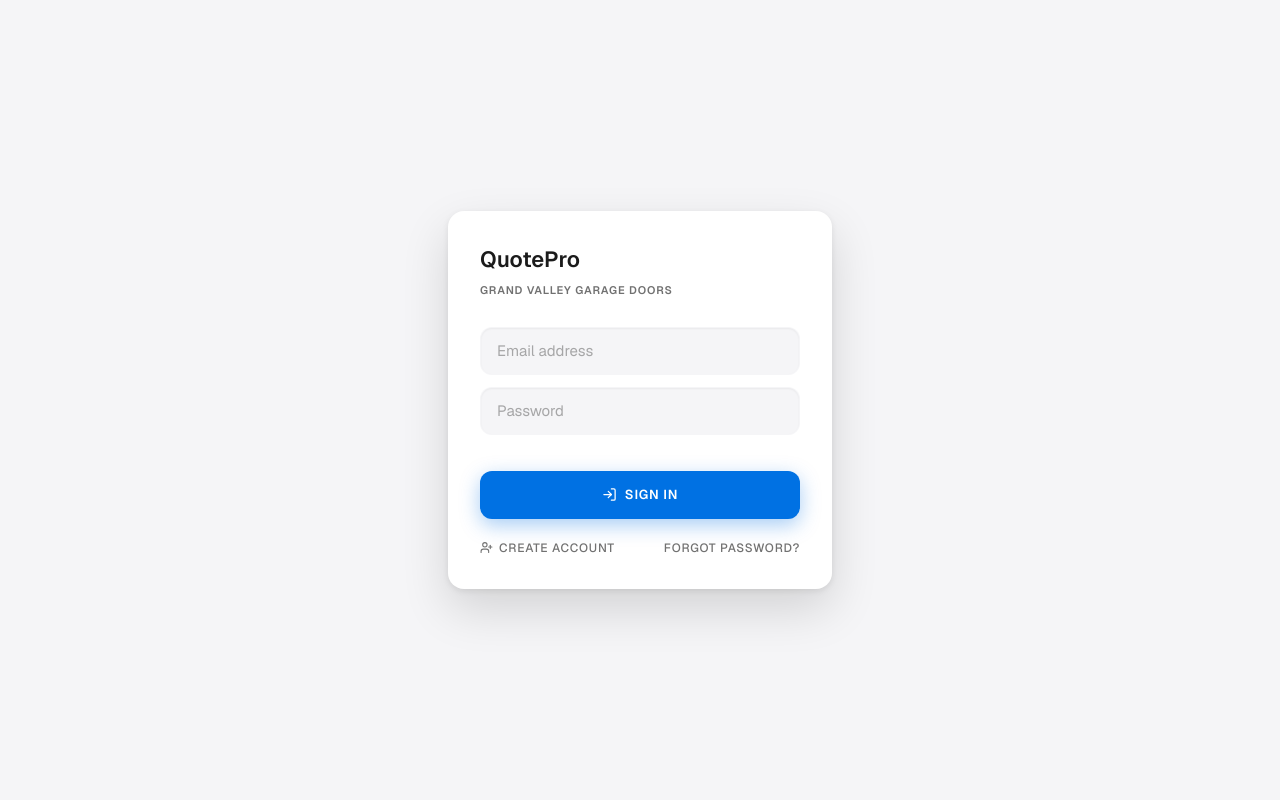
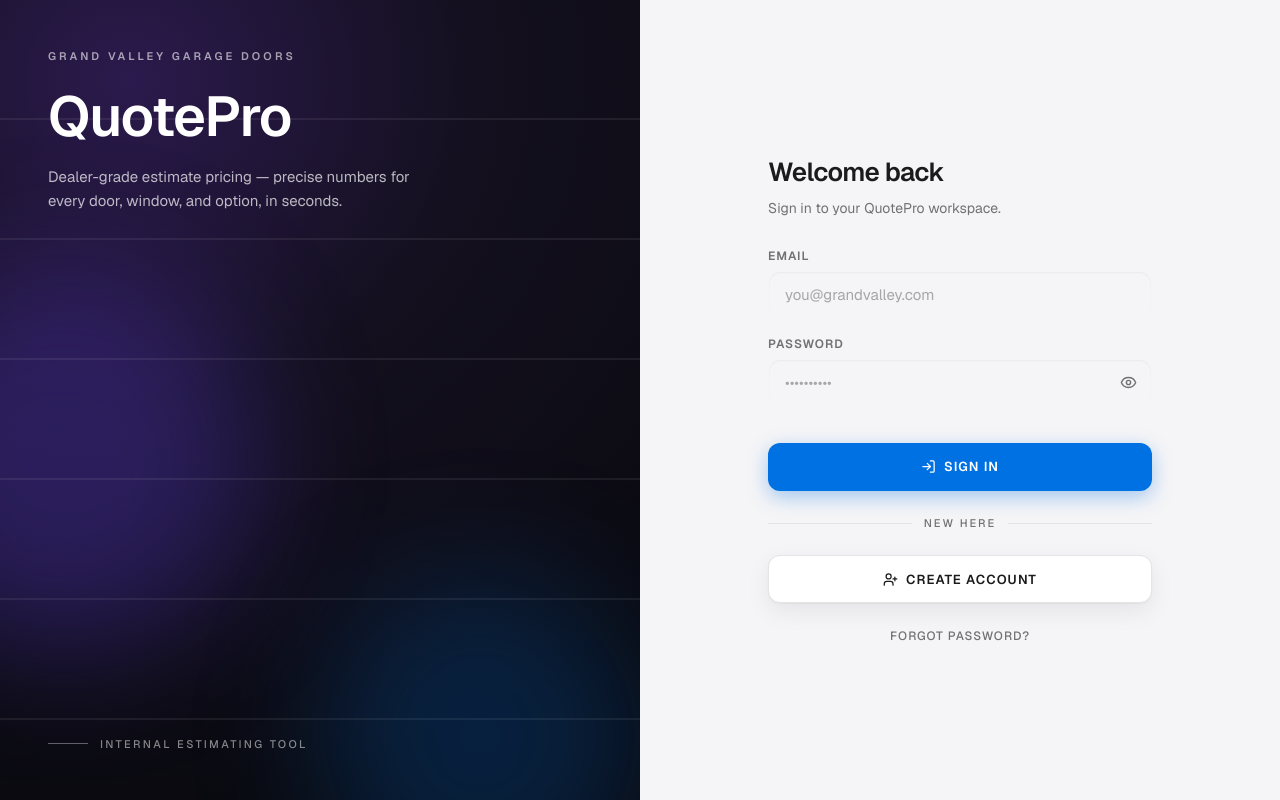
Before and after one commit to CryptoCode14/QuotePro, a React (Vite) app: page / in a window 1280 px wide. Shown: the top 800 px of the page. Built offline with nearby package versions, Linux system fonts and the light colour scheme.

Commit message:
Premium login screen: branded split layout, show/hide password toggle

```diff
--- a/src/components/AuthGate.tsx
+++ b/src/components/AuthGate.tsx
@@ -1,5 +1,5 @@
 import { useState } from "react";
-import { LogIn, UserPlus } from "lucide-react";
+import { Eye, EyeOff, LogIn, UserPlus } from "lucide-react";
 import { Input } from "@/components/ui/input";
 import { cn } from "@/lib/utils";
 
@@ -16,12 +16,15 @@ interface AuthGateProps {
 }
 
 /**
- * Login gate — Supabase email/password auth. Same flows and strings as v5:
+ * Login gate — Supabase email/password auth. Same flows as v5:
  * SIGN IN / CREATE ACCOUNT / FORGOT PASSWORD?, session-driven show/hide.
+ *
+ * Premium split design: fixed dark brand panel + clean themed form panel.
  */
 export function AuthGate({ open, onLogin, onSignup, onReset }: AuthGateProps) {
   const [email, setEmail] = useState("");
   const [password, setPassword] = useState("");
+  const [showPassword, setShowPassword] = useState(false);
   const [error, setError] = useState("");
   const [errorOk, setErrorOk] = useState(false);
   const [busy, setBusy] = useState(false);
@@ -54,54 +57,148 @@ export function AuthGate({ open, onLogin, onSignup, onReset }: AuthGateProps) {
     }
   };
 
-  const linkBtn =
-    "flex items-center gap-1.5 text-[12px] font-medium uppercase tracking-[0.06em] text-muted transition-colors duration-150 hover:text-ink disabled:opacity-50";
+  const submitLogin = () => run(() => onLogin(email, password));
 
   return (
     <div
       id="login-overlay"
       role="dialog"
       aria-modal="true"
-      aria-label="Sign in"
-      className="fixed inset-0 z-50 flex items-center justify-center bg-bg p-4"
+      aria-label="Sign in to QuotePro"
+      className="fixed inset-0 z-50 overflow-y-auto bg-bg"
     >
-      <div className="w-full max-w-sm rounded-2xl bg-surface p-8 shadow-pop">
-        <div className="mb-7">
-          <div className="font-sans text-[22px] font-semibold text-ink">
+      <div className="grid min-h-full md:grid-cols-2">
+        {/* Brand panel — fixed premium dark, always. */}
+        <div
+          className="relative hidden overflow-hidden md:flex md:flex-col md:justify-between md:p-12"
+          style={{
+            background:
+              "radial-gradient(120% 90% at 20% 10%, #2b1a4d 0%, #14101f 45%, #0a0a10 100%)",
+          }}
+          aria-hidden="true"
+        >
+          {/* Soft accent glows */}
+          <div
+            className="pointer-events-none absolute -left-32 top-1/3 h-96 w-96 rounded-full blur-3xl"
+            style={{ background: "rgba(108, 71, 255, 0.28)" }}
+          />
+          <div
+            className="pointer-events-none absolute -bottom-24 right-0 h-80 w-80 rounded-full blur-3xl"
+            style={{ background: "rgba(0, 113, 227, 0.22)" }}
+          />
+          {/* Faint panel-line motif */}
+          <div
+            className="pointer-events-none absolute inset-0 opacity-[0.07]"
+            style={{
+              backgroundImage:
+                "repeating-linear-gradient(to bottom, transparent 0 118px, #ffffff 118px 120px)",
+            }}
+          />
+
+          <div className="relative">
+            <div className="text-[11px] font-semibold uppercase tracking-[0.28em] text-white/60">
+              Grand Valley Garage Doors
+            </div>
+            <div className="mt-6 font-sans text-[56px] font-semibold leading-none tracking-tight text-white">
               QuotePro
             </div>
-          <div className="mt-1.5 text-[11px] font-semibold uppercase tracking-[0.08em] text-muted">
-            Grand Valley Garage Doors
+            <p className="mt-5 max-w-sm text-[15px] leading-relaxed text-white/70">
+              Dealer-grade estimate pricing — precise numbers for every door,
+              window, and option, in seconds.
+            </p>
+          </div>
+
+          <div className="relative flex items-center gap-3">
+            <div
+              className="h-px w-10"
+              style={{ background: "rgba(255,255,255,0.35)" }}
+            />
+            <div className="text-[11px] font-medium uppercase tracking-[0.22em] text-white/50">
+              Internal estimating tool
+            </div>
           </div>
         </div>
 
-        <div className="space-y-3">
+        {/* Form panel — follows the app theme. */}
+        <div className="flex items-center justify-center p-6 sm:p-10">
+          <div className="w-full max-w-sm">
+            {/* Compact brand header on mobile (panel is hidden). */}
+            <div className="mb-8 md:hidden">
+              <div className="text-[11px] font-semibold uppercase tracking-[0.22em] text-muted">
+                Grand Valley Garage Doors
+              </div>
+              <div className="mt-1 font-sans text-[32px] font-semibold tracking-tight text-ink">
+                QuotePro
+              </div>
+            </div>
+
+            <h1 className="font-sans text-[26px] font-semibold tracking-tight text-ink">
+              Welcome back
+            </h1>
+            <p className="mt-1.5 text-[14px] text-muted">
+              Sign in to your QuotePro workspace.
+            </p>
+
+            <div className="mt-7 space-y-4">
+              <div>
+                <label
+                  htmlFor="qp-email"
+                  className="mb-1.5 block text-[12px] font-semibold uppercase tracking-[0.08em] text-muted"
+                >
+                  Email
+                </label>
                 <Input
-            type="text"
+                  id="qp-email"
+                  type="email"
                   value={email}
                   onChange={(e) => setEmail(e.target.value)}
-            placeholder="Email address"
+                  placeholder="you@grandvalley.com"
                   autoComplete="email"
-            aria-label="Email address"
-            className="focus-visible:border-accent focus-visible:ring-accent/30"
+                  className="h-12 rounded-xl focus-visible:border-accent focus-visible:ring-accent/30"
                 />
+              </div>
+
+              <div>
+                <label
+                  htmlFor="qp-password"
+                  className="mb-1.5 block text-[12px] font-semibold uppercase tracking-[0.08em] text-muted"
+                >
+                  Password
+                </label>
+                <div className="relative">
                   <Input
-            type="password"
+                    id="qp-password"
+                    type={showPassword ? "text" : "password"}
                     value={password}
                     onChange={(e) => setPassword(e.target.value)}
-            placeholder="Password"
+                    placeholder="••••••••••"
                     autoComplete="current-password"
-            aria-label="Password"
-            className="focus-visible:border-accent focus-visible:ring-accent/30"
+                    className="h-12 rounded-xl pr-12 focus-visible:border-accent focus-visible:ring-accent/30"
                     onKeyDown={(e) => {
-              if (e.key === "Enter") run(() => onLogin(email, password));
+                      if (e.key === "Enter") submitLogin();
                     }}
                   />
+                  <button
+                    type="button"
+                    onClick={() => setShowPassword((s) => !s)}
+                    aria-pressed={showPassword}
+                    aria-label={showPassword ? "Hide password" : "Show password"}
+                    title={showPassword ? "Hide password" : "Show password"}
+                    className="absolute right-1.5 top-1/2 flex h-9 w-9 -translate-y-1/2 items-center justify-center rounded-lg text-muted transition-colors hover:bg-fill hover:text-ink"
+                  >
+                    {showPassword ? (
+                      <EyeOff size={17} strokeWidth={2} aria-hidden />
+                    ) : (
+                      <Eye size={17} strokeWidth={2} aria-hidden />
+                    )}
+                  </button>
+                </div>
+              </div>
             </div>
 
             <div
               className={cn(
-            "mt-3 min-h-[20px] text-[13px]",
+                "mt-3 min-h-[20px] text-[13px] font-medium",
                 errorOk ? "text-ok" : "text-bad",
               )}
               role={error ? "alert" : undefined}
@@ -111,30 +208,41 @@ export function AuthGate({ open, onLogin, onSignup, onReset }: AuthGateProps) {
 
             <button
               type="button"
-          onClick={() => run(() => onLogin(email, password))}
+              onClick={submitLogin}
               disabled={busy}
-          className="mt-1 flex h-12 w-full items-center justify-center gap-2 rounded-xl bg-accent text-[13px] font-semibold uppercase tracking-[0.06em] text-white shadow-accent transition-all duration-150 hover:brightness-110 active:scale-[0.99] disabled:cursor-wait disabled:opacity-60 disabled:shadow-none"
+              className="mt-1 flex h-12 w-full items-center justify-center gap-2 rounded-xl bg-accent text-[13px] font-semibold uppercase tracking-[0.08em] text-white shadow-accent transition-all duration-150 hover:brightness-110 active:scale-[0.99] disabled:cursor-wait disabled:opacity-60 disabled:shadow-none"
             >
-          <LogIn size={15} strokeWidth={2} aria-hidden /> SIGN IN
+              <LogIn size={15} strokeWidth={2} aria-hidden /> Sign in
             </button>
 
-        <div className="mt-5 flex items-center justify-between">
+            <div className="my-6 flex items-center gap-3" aria-hidden="true">
+              <div className="h-px flex-1 bg-hairline" />
+              <div className="text-[11px] font-medium uppercase tracking-[0.18em] text-muted">
+                New here
+              </div>
+              <div className="h-px flex-1 bg-hairline" />
+            </div>
+
             <button
               type="button"
-            className={linkBtn}
               onClick={() => run(() => onSignup(email, password))}
               disabled={busy}
+              className="flex h-12 w-full items-center justify-center gap-2 rounded-xl border border-hairline bg-surface text-[13px] font-semibold uppercase tracking-[0.08em] text-ink shadow-card transition-all duration-150 hover:brightness-[0.98] active:scale-[0.99] disabled:cursor-wait disabled:opacity-60"
             >
-            <UserPlus size={13} strokeWidth={2} aria-hidden /> CREATE ACCOUNT
+              <UserPlus size={15} strokeWidth={2} aria-hidden /> Create account
             </button>
+
+            <div className="mt-5 text-center">
               <button
                 type="button"
-            className={linkBtn}
                 onClick={() => run(() => onReset(email))}
                 disabled={busy}
+                className="text-[12px] font-medium uppercase tracking-[0.08em] text-muted transition-colors duration-150 hover:text-ink disabled:opacity-50"
               >
-            FORGOT PASSWORD?
+                Forgot password?
               </button>
+            </div>
+          </div>
         </div>
       </div>
     </div>
```
Lines whose indentation alone changed are shown as unchanged.
